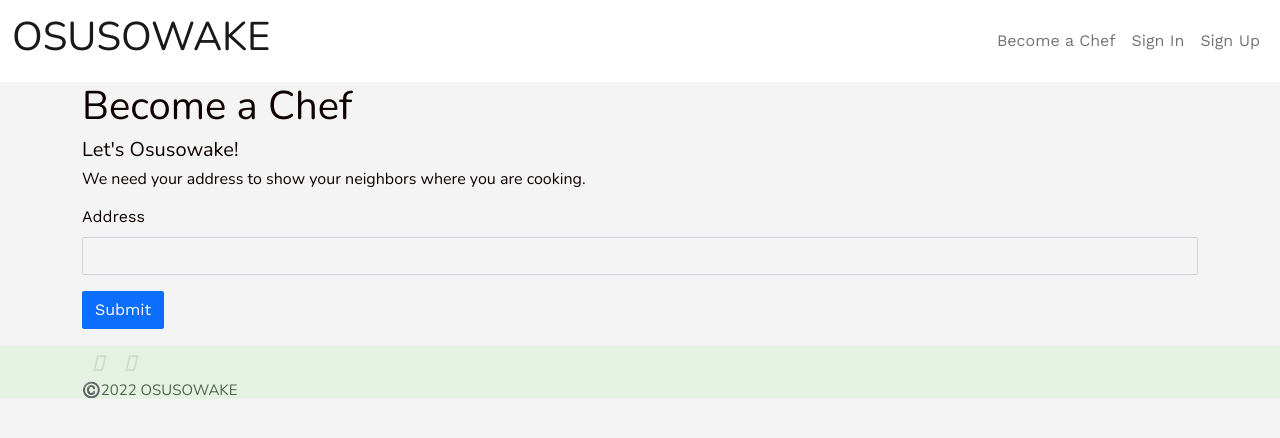
After one commit to chizukano/osusowake, a Rails app: page /user/chef/new in a window 1280 px wide. The commit adds this page. Shown: the top 438 px of the page. Run offline with Rails 7, Linux system fonts and the light colour scheme; style sheets or scripts are compiled from the project's sources; parts of the project's set-up code (start-up, migrations or seed data) failed here and were passed over; some libraries are stand-ins or nearby versions.

Commit message:
created page and form for user to become chef

```diff
--- /dev/null
+++ b/app/controllers/user/chefs_controller.rb
@@ -0,0 +1,26 @@
+class User::ChefsController < ApplicationController
+  def new
+    @chef = Chef.new
+  end
+
+  # post /user/chef
+  def create
+    @chef = Chef.new(chef_params)
+    @chef.user = current_user
+
+    if @chef.save
+      redirect_to user_chef_path
+    else
+      render :new
+    end
+  end
+
+  def show
+  end
+
+  private
+
+  def chef_params
+    params.require(:chef).permit(:address)
+  end
+end
--- a/app/views/shared/_navbar.html.erb
+++ b/app/views/shared/_navbar.html.erb
@@ -11,7 +11,7 @@
     <div class="collapse navbar-collapse" id="navbarSupportedContent">
       <ul class="navbar-nav me-auto">
           <li class="nav-item">
-            <%= link_to "Become a Chef", "#", class: "nav-link" %>
+            <%= link_to "Become a Chef", "/user/chef/new", class: "nav-link" %>
           </li>
         <% if user_signed_in? %>
           <li class="nav-item dropdown">
--- /dev/null
+++ b/app/views/user/chefs/new.html.erb
@@ -0,0 +1,10 @@
+<div class="container">
+<h1>Become a Chef</h1>
+<h5>Let's Osusowake!</h5>
+<h6 class="mb-3">We need your address to show your neighbors where you are cooking.</h6>
+<%# use pundit to prevent non-users from becoming a chef %>
+  <%= simple_form_for [@chef], url: user_chef_path do |f| %>
+    <%= f.input :address %>
+    <%= f.submit "Submit", class: "btn btn-primary mb-3" %>
+  <% end %>
+</div>
--- a/config/routes.rb
+++ b/config/routes.rb
@@ -1,8 +1,9 @@
 Rails.application.routes.draw do
-  resources :cooking_sessions, only: [:show]
-
   devise_for :users
   root to: 'pages#home'
-  # For details on the DSL available within this file, see https://guides.rubyonrails.org/routing.html
-  resources :cooking_sessions, only: %i[index]
+  resources :cooking_sessions, only: %i[index show]
+
+  namespace :user do
+    resource :chef, only: %i[new create show]
+  end
 end
```
Also changed, not shown: test/controllers/user/chefs_controller_test.rb (added, +7 -0 lines).
